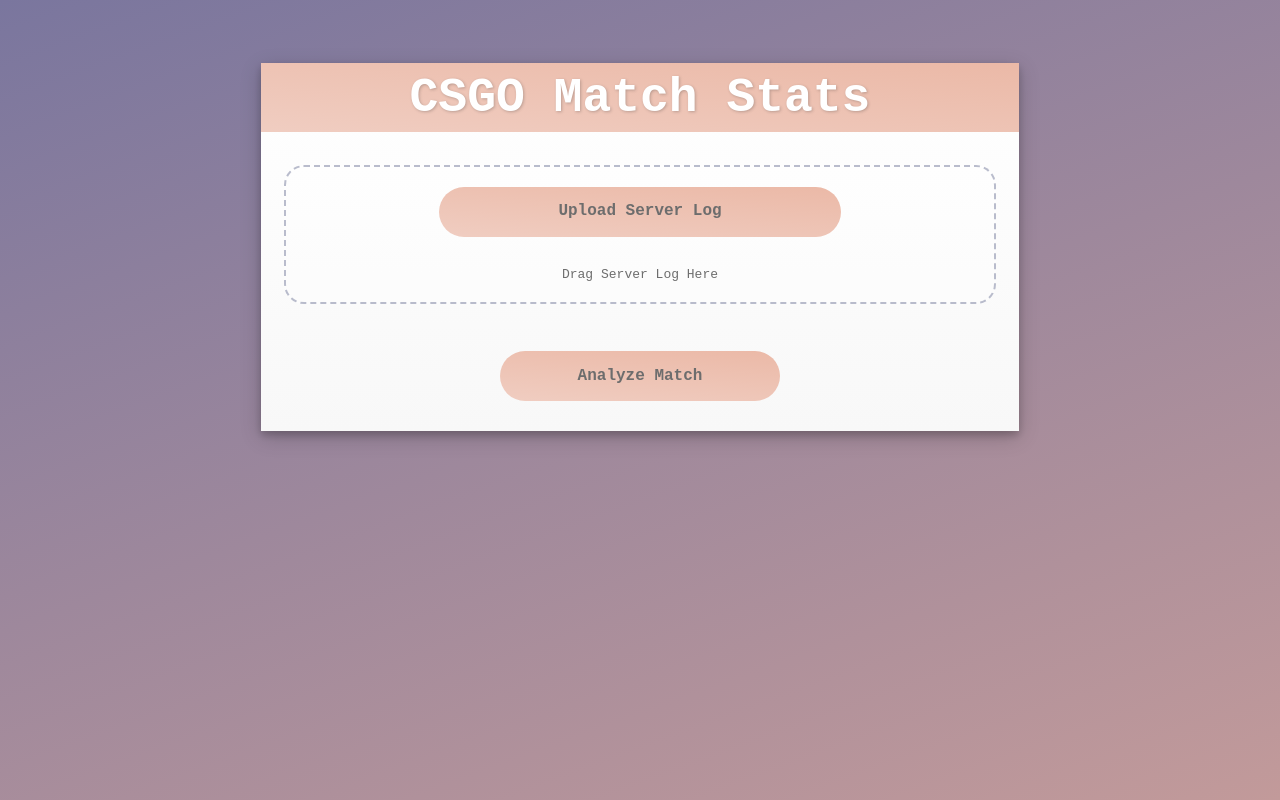
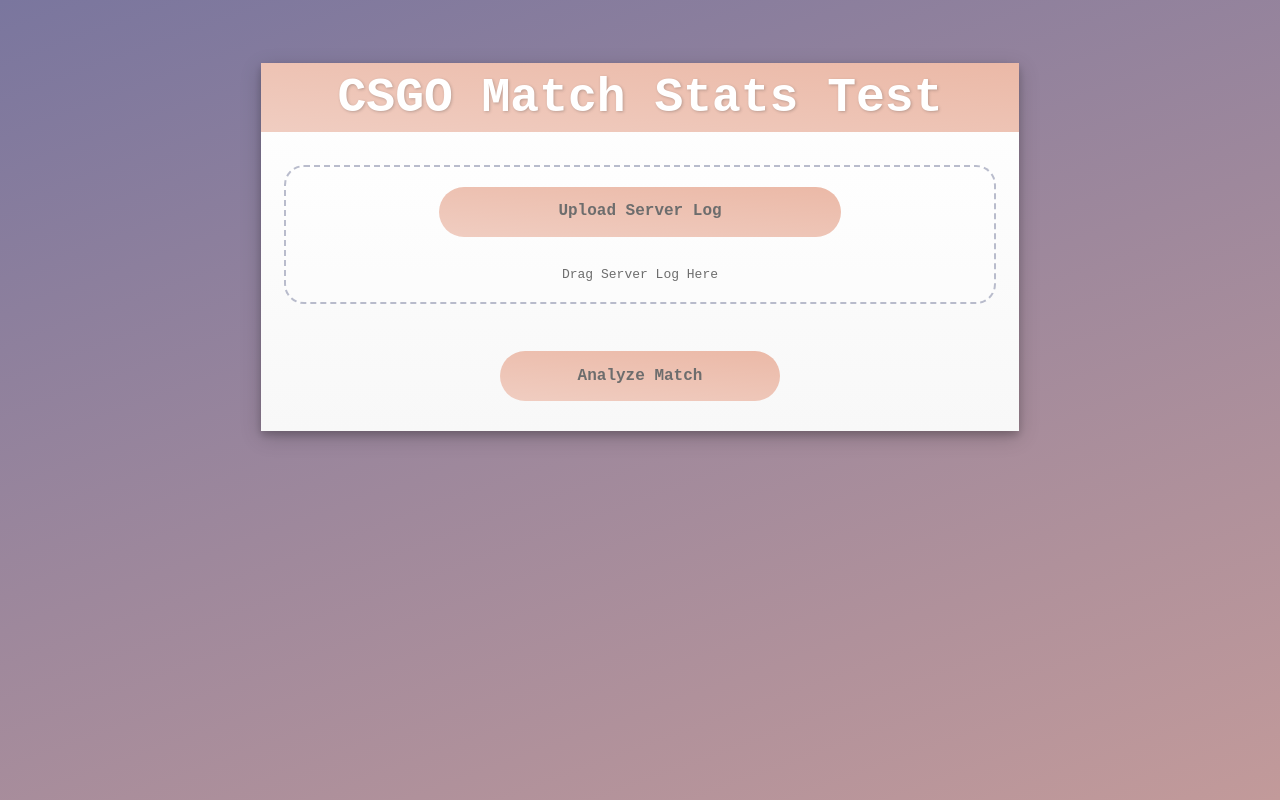
Before and after one commit to tylerHerron/CSGO-Stats, a plain HTML site: page index.html in a window 1280 px wide. Drawn offline with Linux system fonts and the light colour scheme.

Commit message:
Update index.html

```diff
--- a/index.html
+++ b/index.html
@@ -11,7 +11,7 @@
 
             <div class="col span_2_of_2 header">
                     <div>
-                        CSGO Match Stats
+                        CSGO Match Stats Test
                     </div>
             </div>
 
```
